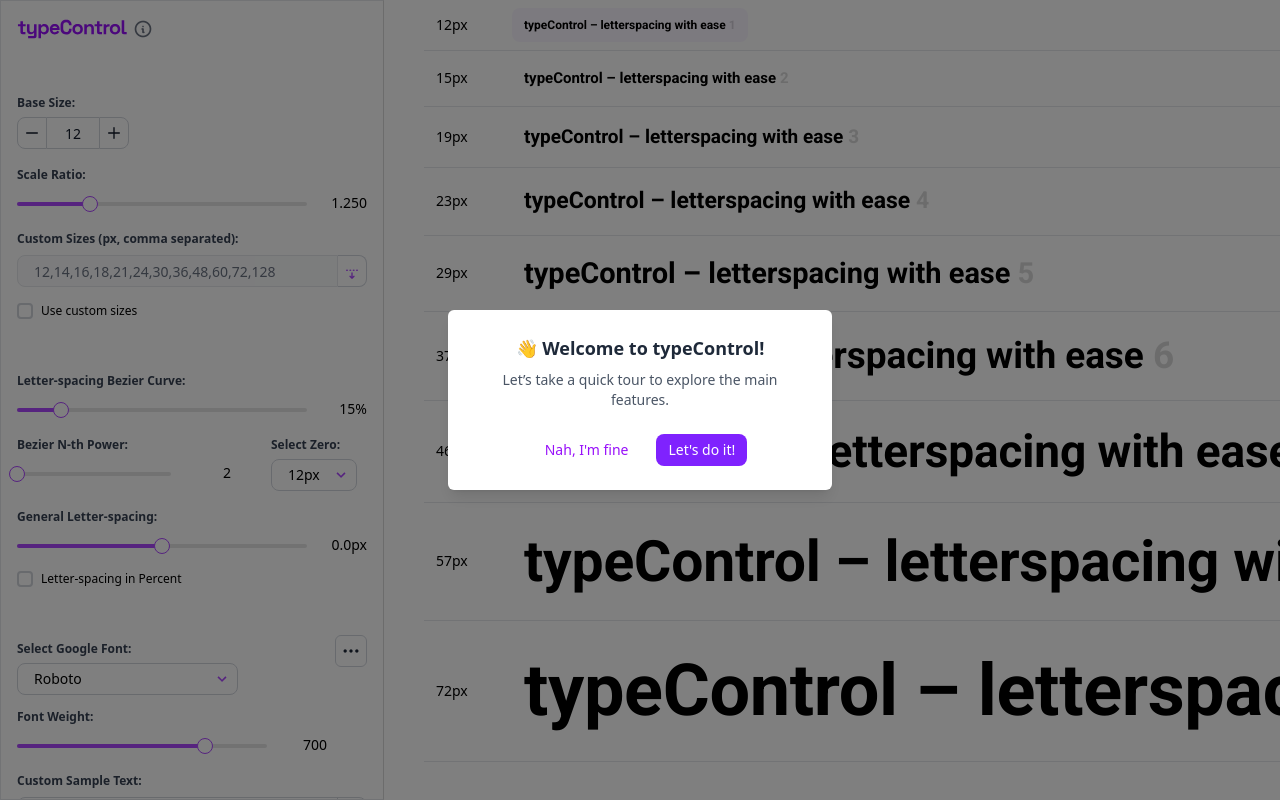
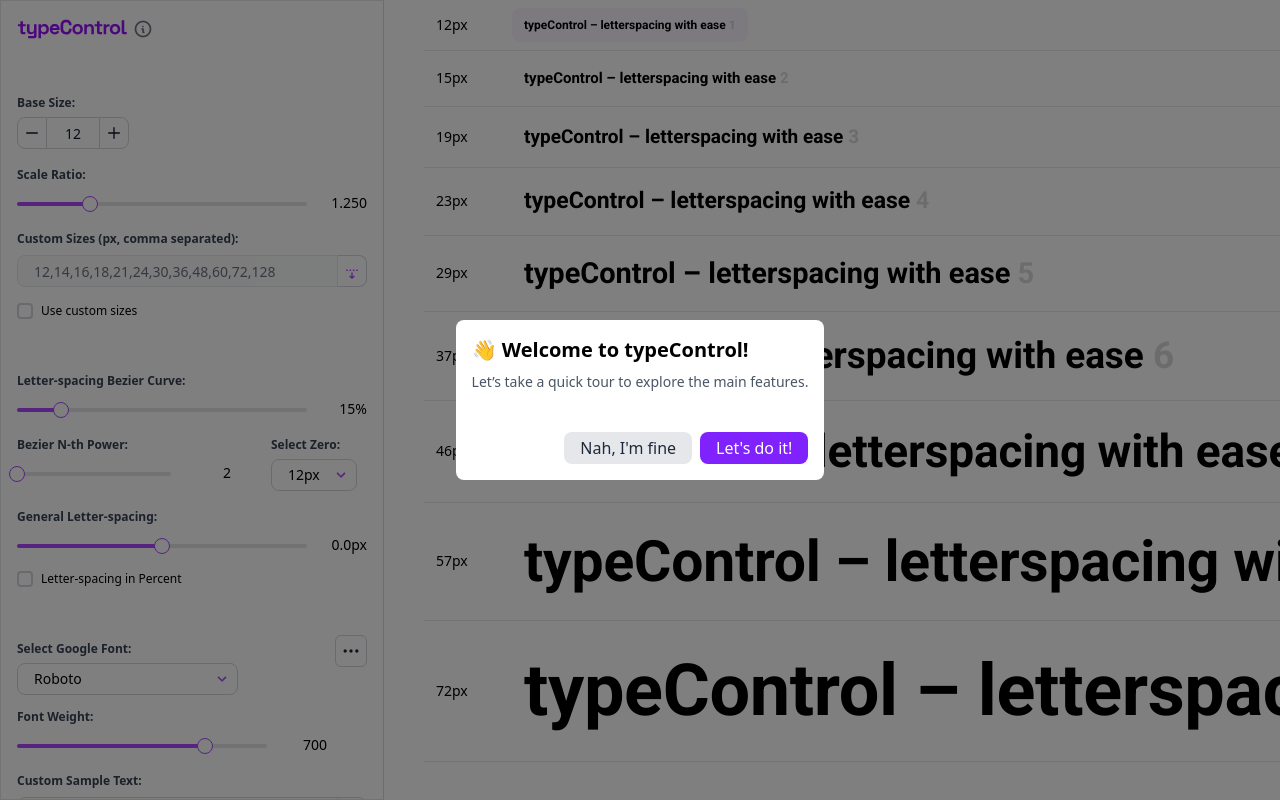
Before and after one commit to form-d/typecontrol-app, a Next.js app: page / in a window 1280 px wide. Shown: the top 800 px of the page. Built offline with nearby package versions, Linux system fonts and the light colour scheme.

Commit message:
use modal in guided tour

```diff
--- a/components/main-ui/ControlPanel.tsx
+++ b/components/main-ui/ControlPanel.tsx
@@ -31,7 +31,7 @@ const ControlPanel: React.FC<ControlPanelProps> = ({ sizes }) => {
     // open the tour when this page mounts
     setTimeout(() => {
       openTour(tour);
-    }, 1000);
+    }, 700);
   }, [openTour, t]);
 
   const editPreferences = () => {
--- a/components/overlay/GuidedTour.tsx
+++ b/components/overlay/GuidedTour.tsx
@@ -190,7 +190,7 @@ export const GuidedTour: React.FC<GuidedTourProps> = ({
     height: 0,
   });
 
-  const { settings } = useGlobalState();
+  const { settings, openModal, closeModal } = useGlobalState();
 
   // Animation states
   const [showOverlay, setShowOverlay] = useState(false);
@@ -224,51 +224,40 @@ export const GuidedTour: React.FC<GuidedTourProps> = ({
   } = floating;
 
   // --------------------------------------------
-  // Centered Welcome Tooltip (portal)
+  //  Welcome Modal
   // --------------------------------------------
 
-  const welcomeTooltip =
-    showWelcome && welcome
-      ? createPortal(
-          <div
-            className="fixed inset-0 z-[600] flex items-center justify-center pointer-events-auto bg-black/50"
-            style={{ transition: "background 0.3s" }}
-          >
-            <div className="bg-white rounded-md shadow-lg p-6 max-w-sm mx-auto flex flex-col items-center">
-              {welcome.title && (
-                <p className="text-lg font-bold text-gray-800 pb-2 text-center">
-                  {welcome.title}
-                </p>
-              )}
+  useEffect(() => {
+    if (showWelcome && welcome) {
+      openModal({
+        title: String(welcome.title),
+        content: (
+          <div>
             {welcome.description && (
               <p className="text-sm text-gray-600 pb-6 text-center">
                 {welcome.description}
               </p>
             )}
-              <div className="flex gap-4">
-                <Button
-                  variant="text"
-                  size="small"
-                  onClick={() => {
+          </div>
+        ),
+        primaryButton: {
+          label: String(welcome.startLabel) ?? "Start Tour",
+          action: () => setShowWelcome(false),
+        },
+        secondaryButton: {
+          label: String(welcome.skipLabel) ?? "Skip",
+          action: () => {
             setShowWelcome(false);
             setTimeout(() => onClose?.(), 300);
-                  }}
-                >
-                  {welcome.skipLabel ?? "Skip"}
-                </Button>
-                <Button
-                  variant="primary"
-                  size="small"
-                  onClick={() => setShowWelcome(false)}
-                >
-                  {welcome.startLabel ?? "Start Tour"}
-                </Button>
-              </div>
-            </div>
-          </div>,
-          document.body
-        )
-      : null;
+          },
+        },
+        closeOnBackdropClick: false,
+        suppressCloseButton: true,
+        showHeaderCloseButton: false,
+      });
+    }
+    // eslint-disable-next-line
+  }, [showWelcome, welcome]);
 
   const isAboveMd = useMediaQuery("(min-width: 768px)");
 
@@ -480,7 +469,6 @@ export const GuidedTour: React.FC<GuidedTourProps> = ({
 
   return (
     <>
-      {welcomeTooltip}
       {!showWelcome && (
         <>
           {/* Overlay */}
--- a/components/overlay/Modal.tsx
+++ b/components/overlay/Modal.tsx
@@ -92,6 +92,17 @@ export const Modal: React.FC = () => {
 
         {/* Footer actions */}
         <div className="mt-4 flex justify-end gap-2">
+          {secondaryButton && (
+            <Button
+              variant="secondary"
+              onClick={() => {
+                secondaryButton.action();
+                closeModal();
+              }}
+            >
+              {secondaryButton.label}
+            </Button>
+          )}
           {primaryButton && (
             <Button
               variant="primary"
@@ -103,17 +114,7 @@ export const Modal: React.FC = () => {
               {primaryButton.label}
             </Button>
           )}
-          {secondaryButton && (
-            <Button
-              variant="secondary"
-              onClick={() => {
-                secondaryButton.action();
-                closeModal();
-              }}
-            >
-              {secondaryButton.label}
-            </Button>
-          )}
+
           {!primaryButton && !secondaryButton && !suppressCloseButton && (
             <Button variant="secondary" onClick={closeModal}>
               Close
```
Lines whose indentation alone changed are shown as unchanged.
